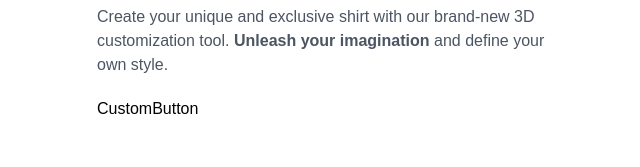
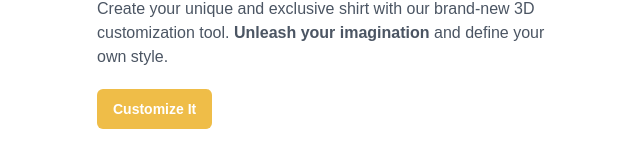
Before and after one commit to seansangpark/threejs, a React (Vite) app in the folder client/: page / in a window 1280 px wide. Shown: the part 549-716 px from the top of the page, without its empty margins (47-687 px from the left). Built offline with nearby package versions, Linux system fonts and the light colour scheme; a web font is replaced by a local one.

Commit message:
custombutton created and styled

```diff
--- a/client/src/components/CustomButton.jsx
+++ b/client/src/components/CustomButton.jsx
@@ -1,7 +1,26 @@
-import React from 'react';
+import state from '../store';
+import { useSnapshot } from 'valtio';
 
-const CustomButton = () => {
-  return <div>CustomButton</div>;
+const CustomButton = ({ type, title, customStyles, handleClick }) => {
+  const snap = useSnapshot(state);
+
+  const generateStyle = (type) => {
+    if (type === 'filled') {
+      return {
+        backgroundColor: snap.color,
+        color: '#fff',
+      };
+    }
+  };
+  return (
+    <button
+      className={`px-2 py-1.5 flex-1 rounded-md ${customStyles}`}
+      style={generateStyle(type)}
+      onClick={handleClick}
+    >
+      {title}
+    </button>
+  );
 };
 
 export default CustomButton;
--- a/client/src/pages/Home.jsx
+++ b/client/src/pages/Home.jsx
@@ -45,7 +45,12 @@
                 customization tool. <strong>Unleash your imagination</strong>{' '}
                 and define your own style.
               </p>
-              <CustomButton />
+              <CustomButton
+                type='filled'
+                title='Customize It'
+                handleClick={() => (state.intro = false)}
+                customStyles='w-fit px-4 py-2.5 font-bold text-sm'
+              />
             </motion.div>
           </motion.div>
         </motion.section>
```
